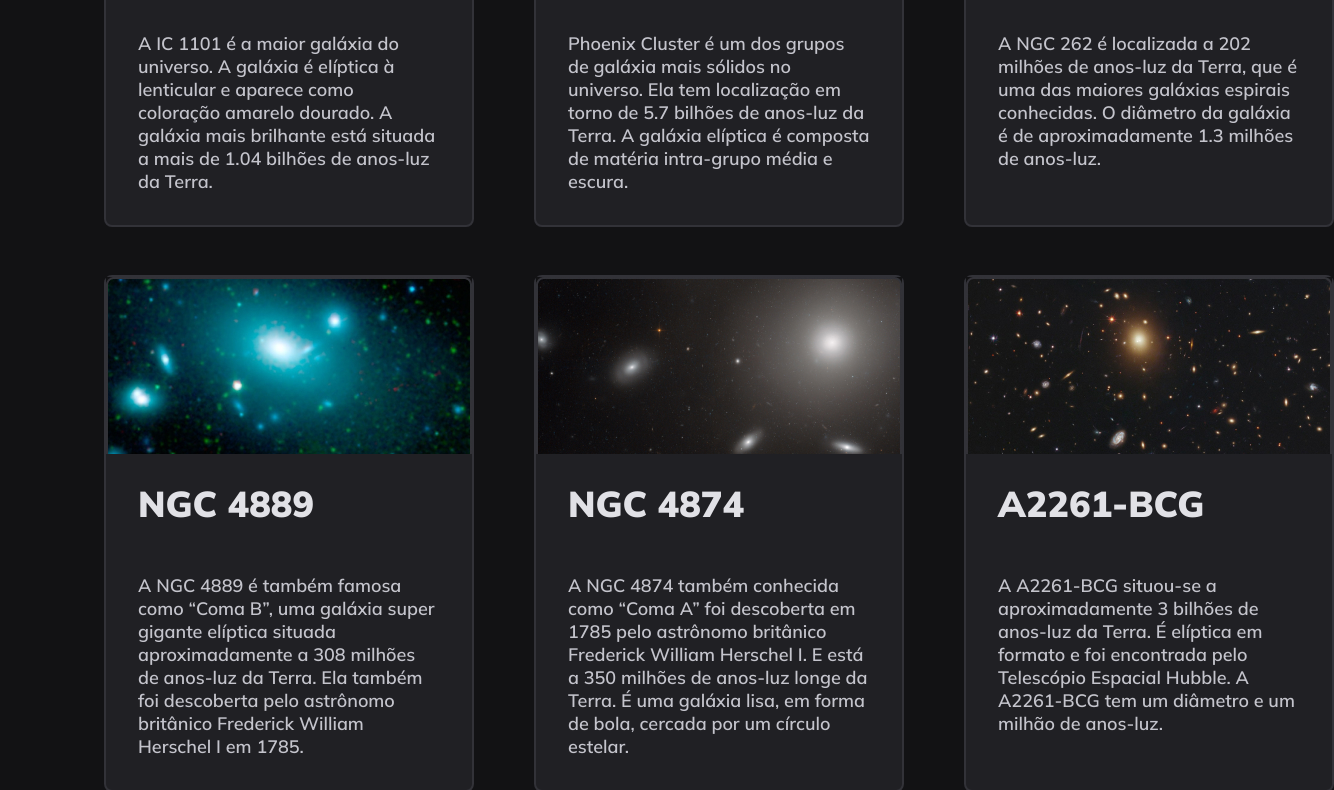
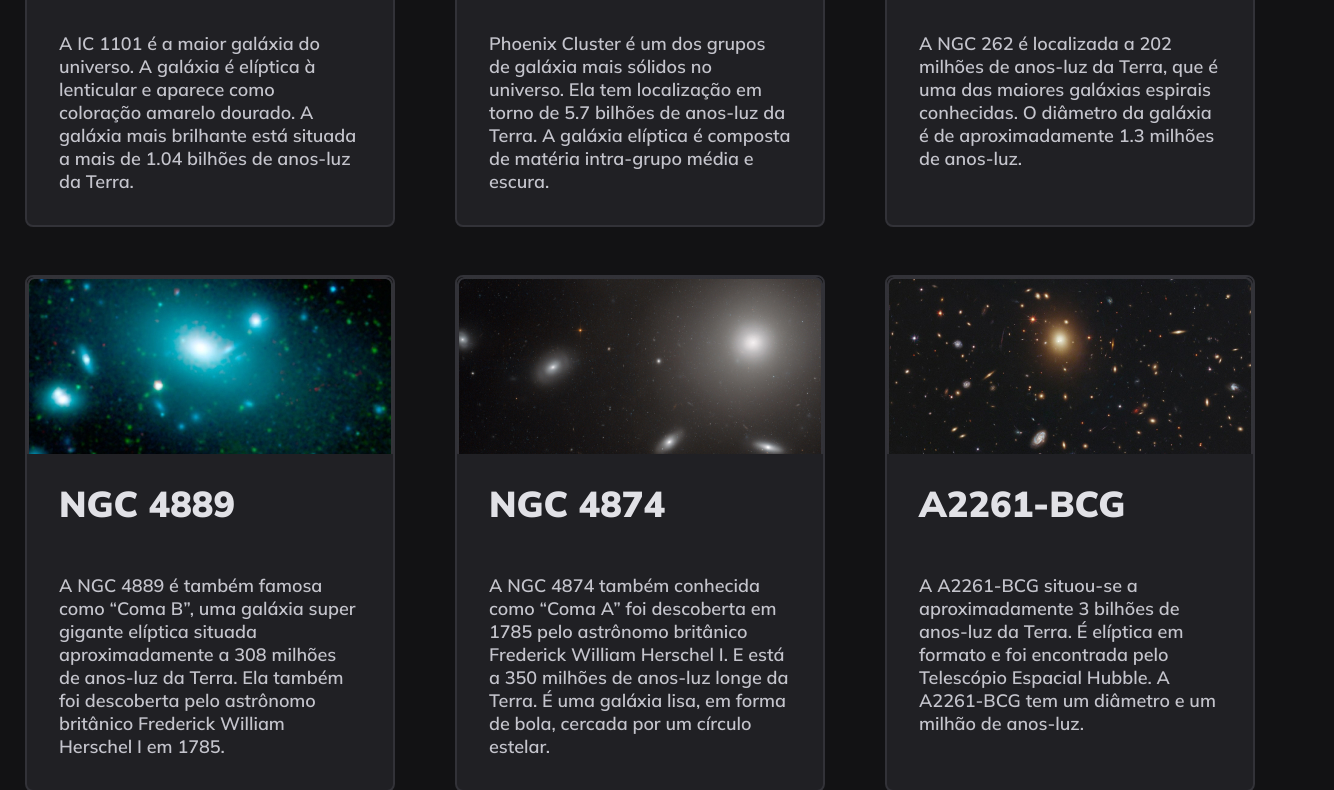
Before and after one commit to brennoEudes/explorer-project-galaxies, a plain HTML site: page index.html in a window 1280 px wide. Shown: the part 339-1129 px from the top of the page, 1334 px wide, since content can reach past the window. Drawn offline with Linux system fonts and the light colour scheme.

Commit message:
display grid, img card adjust

```diff
--- a/style.css
+++ b/style.css
@@ -18,18 +18,22 @@ body {
 
 main {
   display: grid;
-  grid-template-columns: repeat(3, 1fr);
+  grid-template-columns: repeat(3, 370px); /* IMPORTANTE: ajustamos o tamanho total da caixa ao tamanho da largura das imagen + bordas da caixa */
   gap: 4.8rem 6rem;
   /* OU (pensar nas linhas virtuais!)
   row-gap: 4.8rem;
   column-gap: 6rem;
    */
+
+   place-content: center; /* Ajusta TODO o conteúdo do grid ao centro da viewport! */
 }
 
 .card {
   border-radius: 8px;
   border: 2px solid #323238;
   background: #202024;
+
+  overflow: hidden; /* Ajusta a img à borda da caixa! */
 }
 
 .card h2 {
```
